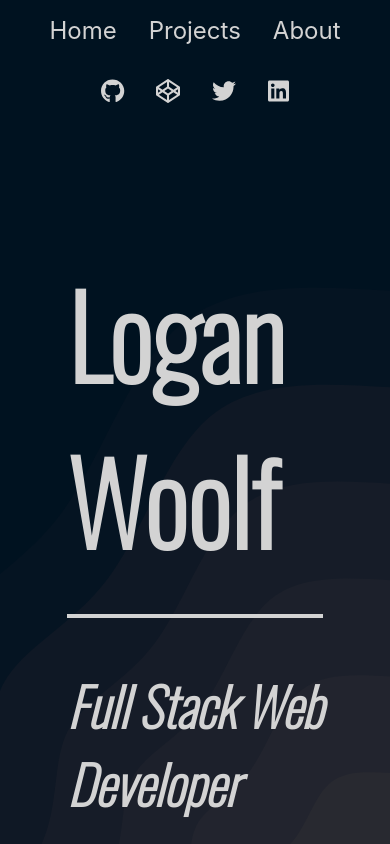
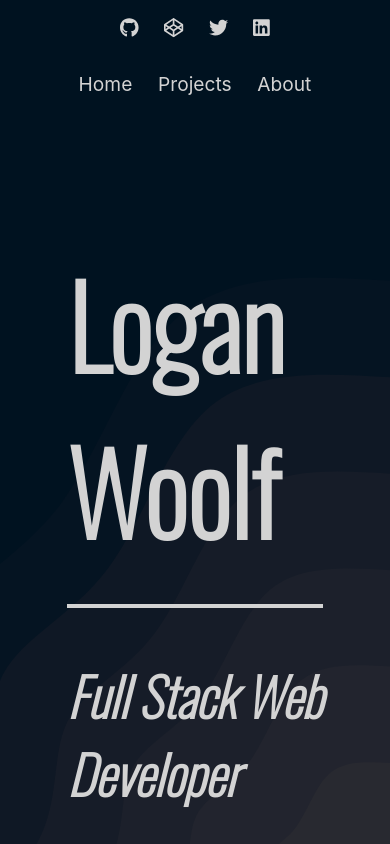
Before and after one commit to loganwoolf/loganwoolf.github.io, a React (Create React App) app: page / in a window 390 px wide. Shown: the top 844 px of the page. Built offline with nearby package versions, Linux system fonts and the light colour scheme.

Commit message:
Style Nav for mobile by default

```diff
--- a/src/components/Navigation.css
+++ b/src/components/Navigation.css
@@ -4,13 +4,13 @@ nav {
   top: 0;
   width: 100%;
   display: flex;
-  flex-direction: row;
+  flex-direction: column-reverse;
   justify-content: space-between;
   align-items: center;
 }
-@media (max-width: 750px) {
+@media (min-width: 750px) {
   nav {
-    flex-direction: column;
+    flex-direction: row;
   }
 }
 nav > ul {
@@ -22,8 +22,8 @@ nav > ul > li {
   list-style: none;
 }
 nav > ul > li > a {
-  padding: 1rem;
-  font-size: 1.5rem;
+  padding: 0.8rem;
+  font-size: 1.2rem;
   color: var(--light-text);
   text-decoration: none;
 }
```
